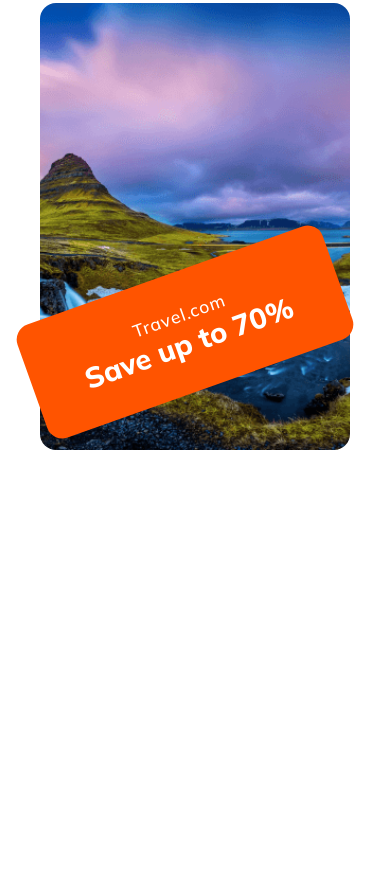
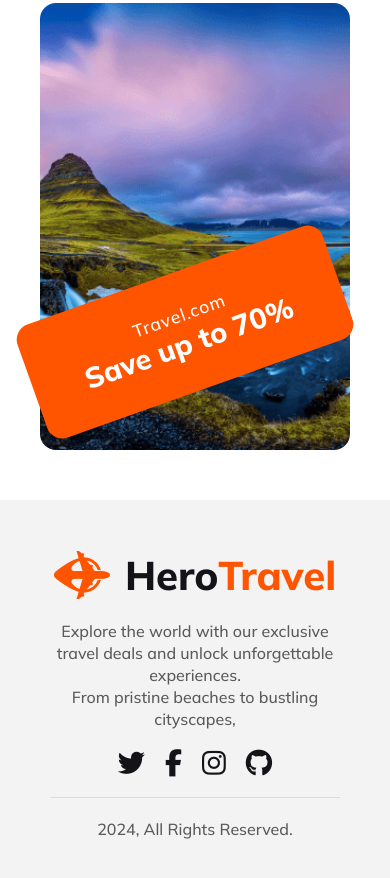
Before and after one commit to reyad-hasan/Travel-responsive-website, a plain HTML site: page index.html in a window 390 px wide. Shown: the part 10183-11061 px from the top of the page. Before the commit the page ends 10683 px from the top, so only its background shows below. Drawn offline with Linux system fonts and the light colour scheme.

Commit message:
completed footer section with responsive, and i have completed hero travel website with responsive

```diff
--- a/css/style.css
+++ b/css/style.css
@@ -456,6 +456,45 @@ main {
   text-align: center;
 }
 /* simple perfect section styles end */
+/* footer section styles start */
+footer {
+  background: rgba(19, 19, 24, 0.05);
+  padding: 35px 300px;
+}
+.footer_logo {
+  display: flex;
+  justify-content: center;
+}
+.footer_description {
+  text-align: center;
+  margin: 0px;
+  padding: 20px 0px;
+}
+.social_link_main_box {
+  display: flex;
+  align-items: center;
+  justify-content: center;
+}
+.social_link_box {
+  display: flex;
+  align-items: center;
+  gap: 20px;
+}
+.social_link_box i {
+  font-size: 1.7rem;
+  cursor: pointer;
+  transition: 0.5s;
+  color: var(--primaryColor);
+}
+.social_link_box i:hover {
+  transform: scale(1.1);
+  color: var(--btnColor);
+}
+.footer_description_copy {
+  text-align: center;
+  margin: 0px;
+}
+/* footer section styles end */
 /* responsive styles */
 @media screen and (max-width: 576px) {
   .checkBtn {
@@ -581,4 +620,7 @@ main {
     width: 100%;
     height: 53vh;
   }
+  footer {
+    padding: 50px;
+  }
 }
--- a/index.html
+++ b/index.html
@@ -2015,6 +2015,32 @@
       </section>
     </main>
     <!-- footer section -->
-    <footer></footer>
+    <footer>
+      <div class="footer_logo">
+        <div class="logo_box">
+          <img src="./Images/Group4.png" alt="" />
+          <a href="#"
+            ><h1 class="logo">Hero <span class="travel">Travel</span></h1></a
+          >
+        </div>
+      </div>
+      <p class="main_description footer_description">
+        Explore the world with our exclusive travel deals and unlock
+        unforgettable experiences. <br />
+        From pristine beaches to bustling cityscapes,
+      </p>
+      <div class="social_link_main_box">
+        <div class="social_link_box">
+          <i class="fa-brands fa-twitter"></i>
+          <i class="fa-brands fa-facebook-f"></i>
+          <i class="fa-brands fa-instagram"></i>
+          <i class="fa-brands fa-github"></i>
+        </div>
+      </div>
+      <div class="divider"></div>
+      <p class="main_description footer_description_copy">
+        2024, All Rights Reserved.
+      </p>
+    </footer>
   </body>
 </html>
```
